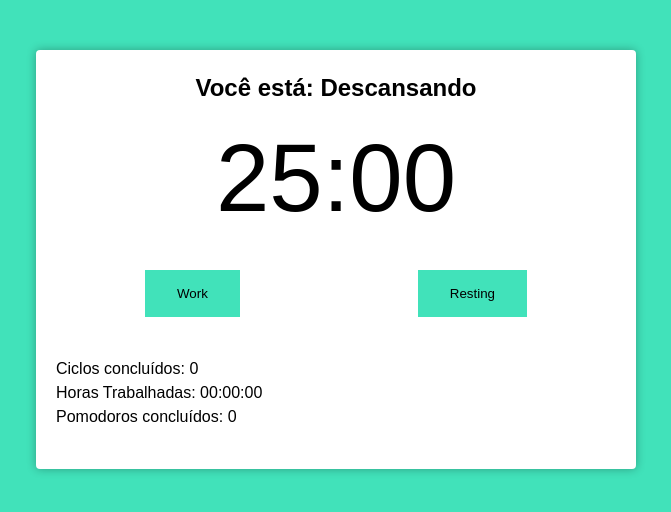
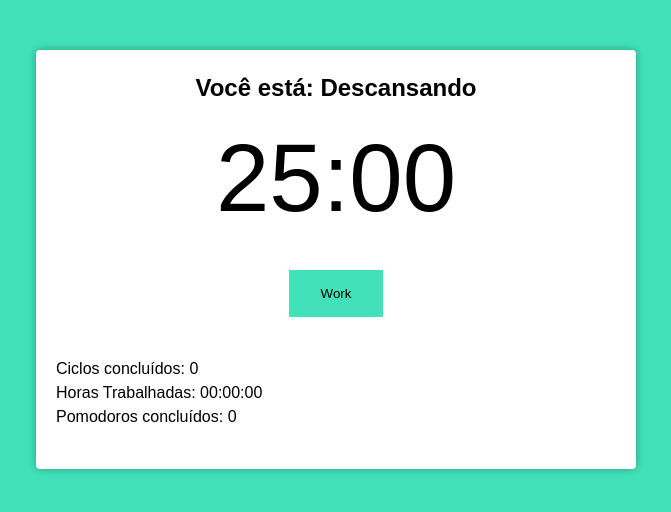
Before and after one commit to douglasfdev/PomodoroApp-ReactJS, a React (Vite) app: page / in a window 1280 px wide. Shown: the top 512 px of the page, without its empty margins (304-975 px from the left). Built offline with nearby package versions, Linux system fonts and the light colour scheme.

Commit message:
feature: buttons appears only work is pressed

```diff
--- a/src/components/pomodoro-timer.tsx
+++ b/src/components/pomodoro-timer.tsx
@@ -104,11 +104,11 @@ export function PomodoroTimer(props: Props): JSX.Element {
       <Timer mainTime={mainTime}/>
       <div className="controls">
         <Button text="Work" onClick={() => configureWork()}/>
-        <Button text="Resting" onClick={() => configureRest(false)}/>
-        <Button
+        {working || resting ? <Button text="Resting" onClick={() => configureRest(false)}/> : null}
+        {working || resting ? <Button
           className={!working && !resting ? 'hidden' : ''}
           text={timeCount ? 'Pause' : 'Play'}
-          onClick={() => setTimeCounting(!timeCount)}/>
+          onClick={() => setTimeCounting(!timeCount)}/> : null}
       </div>
       <div className="details">
         <p>Ciclos concluídos: {completedCycles}</p>
```
